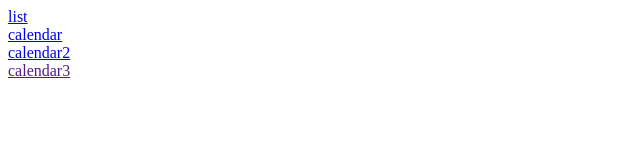
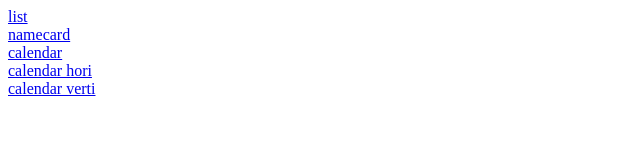
Before and after one commit to kimhwan/rewrty, a plain HTML site: page index.html in a window 1280 px wide. Shown: the whole page, without its empty margins (0-640 px from the left). Drawn offline with Linux system fonts and the light colour scheme.

Commit message:
Update index.html

```diff
--- a/index.html
+++ b/index.html
@@ -8,9 +8,9 @@
 
   <body>
 <div><a href="목차.html">list</a></div>
-<div><a href="디지털타이포그라피(명함 가로+세로)ard</a></div>
-<div><a href="달력">calendar</a></div>
-<div><a href="달력 세로">calendar2</a></div>
-<div><a href="">calendar3</a></div>
+<div><a href="namecard verti, hori">namecard</a></div>
+<div><a href="calendar">calendar</a></div>
+<div><a href="calendar hori">calendar hori</a></div>
+<div><a href="calendar verti">calendar verti</a></div>
   </body>
 </html>
```
